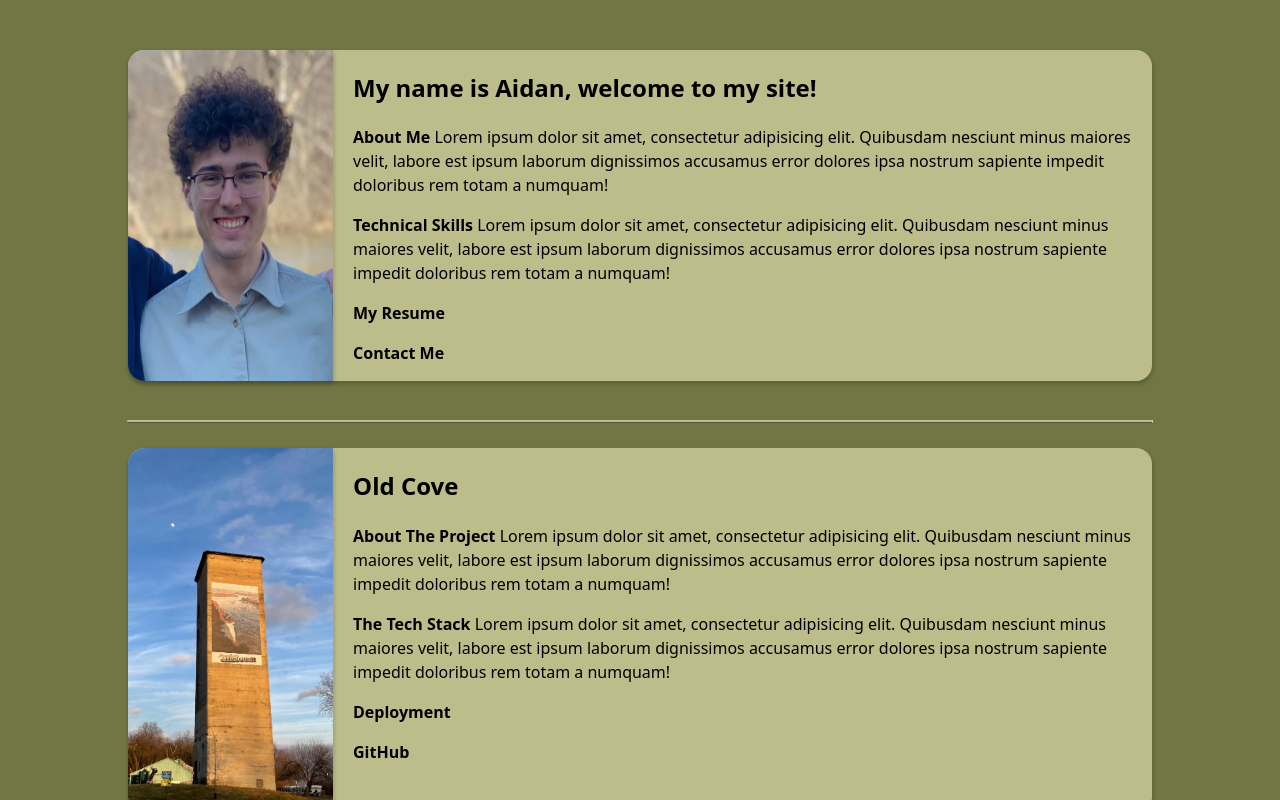
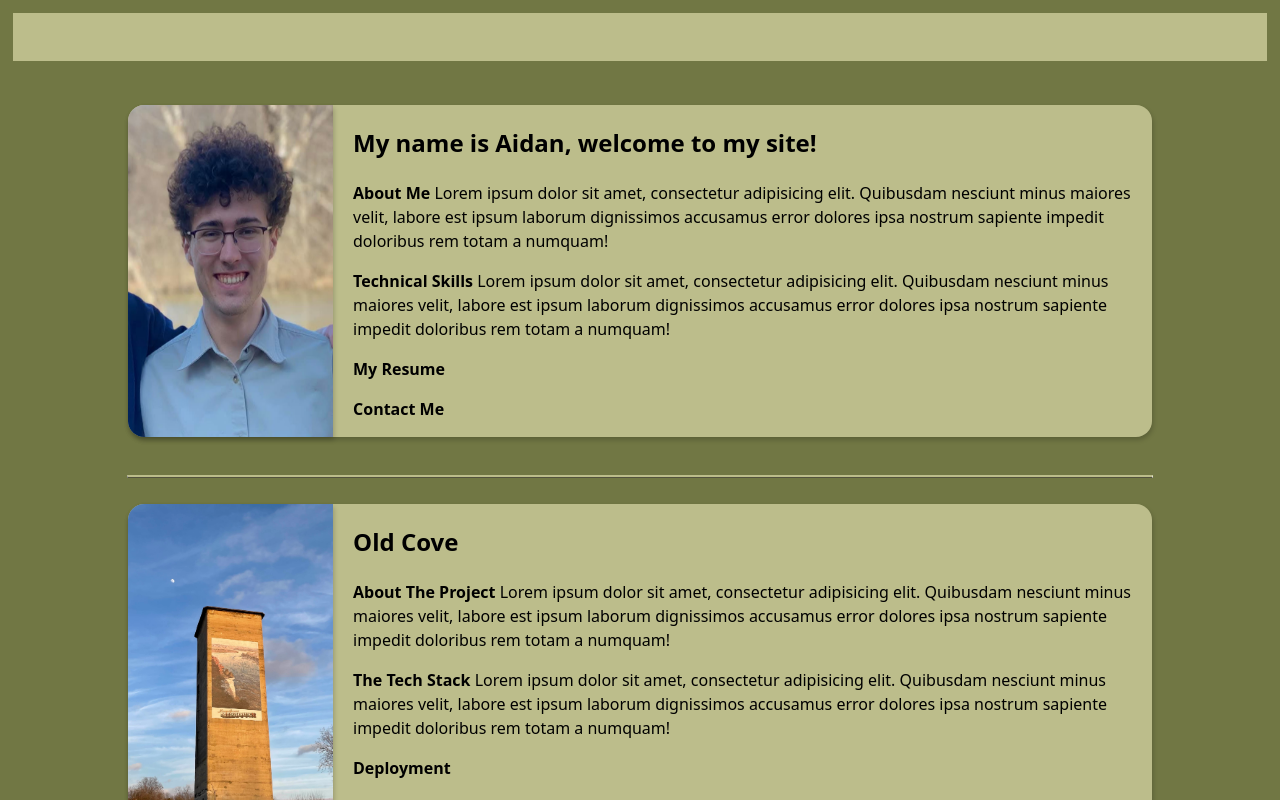
Before and after one commit to aidanbeck/aidanbeck.github.io, a React (Vite) app: page / in a window 1280 px wide. Shown: the top 800 px of the page. Built offline with nearby package versions, Linux system fonts and the light colour scheme.

Commit message:
under construction visuals

```diff
--- a/src/App.jsx
+++ b/src/App.jsx
@@ -5,7 +5,7 @@ function App() {
 
   return (
     <>
-      <br/>
+      <marquee>🚧This portfolio is under 🏗️construction🏗️! 👷Stay tuned.👷‍♀️ 🚧</marquee>
       <section>
         <img className="face" src="face.png"></img>
         <div>
@@ -41,6 +41,7 @@ function App() {
       </section>
 
       <hr/>
+      <marquee>🚧This portfolio is under 🏗️construction🏗️! 👷Stay tuned.👷‍♀️ 🚧</marquee>
 
     </>
   )
--- a/src/styles/portfolio.css
+++ b/src/styles/portfolio.css
@@ -38,3 +38,11 @@ hr {
   width: 80%;
   margin-top: 3%;
 }
+
+marquee {
+  font-style: bold;
+  background-color: #BCBD8B;
+  margin: 1%;
+  font-size: 200%;
+  font-weight: 200%;
+}
```
